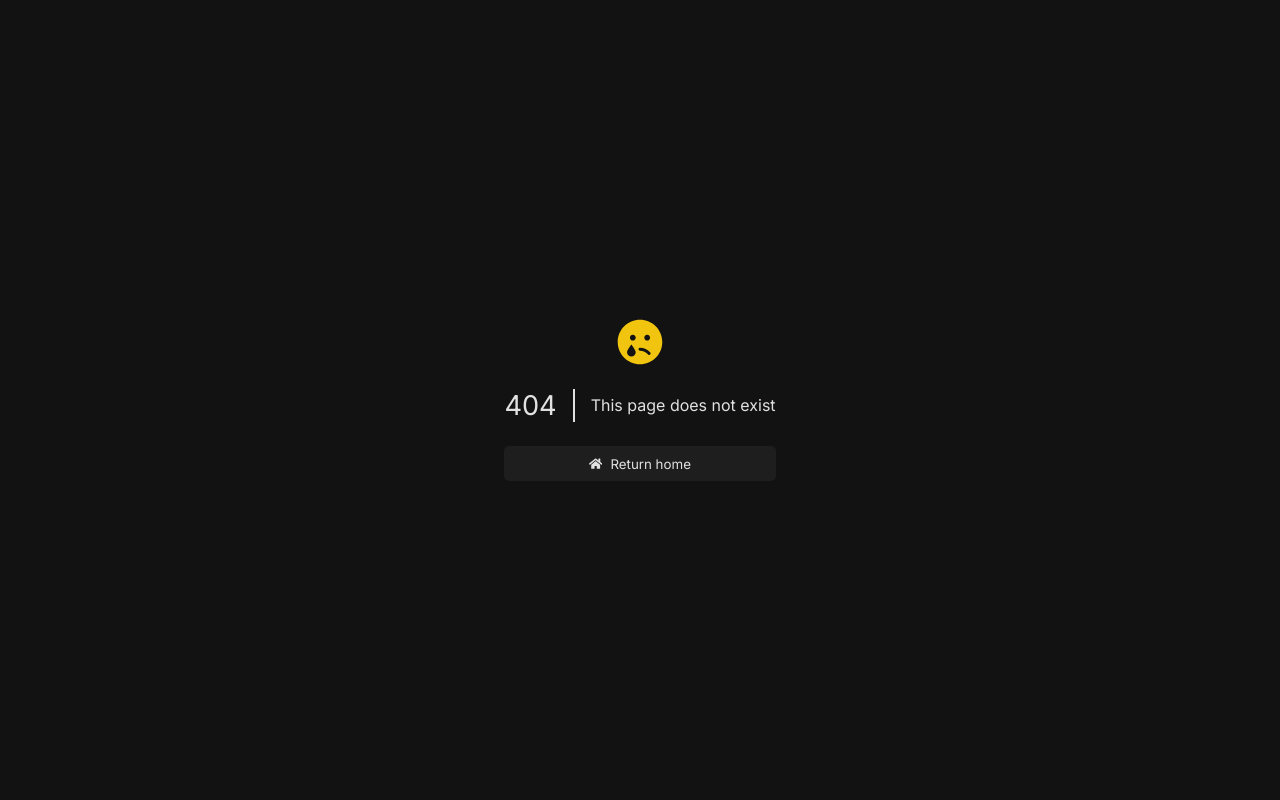
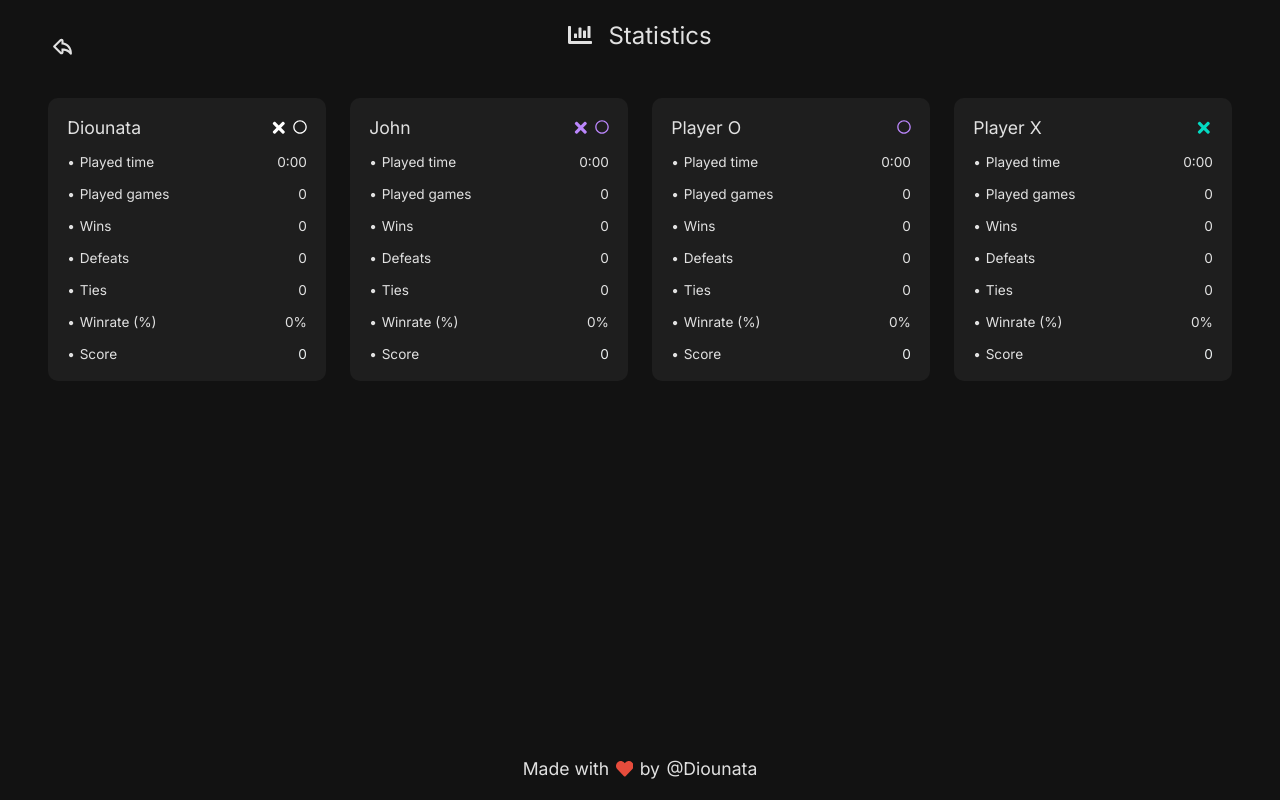
Before and after one commit to Diounata/tic-tac-toe, a Next.js app: page /statistics in a window 1280 px wide. Before the commit this address had no page. Built offline with nearby package versions, Linux system fonts and the light colour scheme.

Commit message:
Update: Leaderboard to Statistics

```diff
--- a/src/Components/Leaderboard/PlayerData.tsx
+++ b/src/Components/Leaderboard/PlayerData.tsx
@@ -1,6 +1,7 @@
 import styles from '@styles/Leaderboard/PlayerData.module.scss';
 
-import showDecimal from '../../utils/showDecimal';
+import showDecimal from '@utils/showDecimal';
+import formatTime from '@utils/timeFormat';
 
 import PlayerIcon from './PlayerIcon';
 
@@ -22,36 +23,60 @@ export default function PlayerData() {
     }
 
     return (
-        <article className={styles.container}>
+        <>
             {sortedPlayers.map((p, key) => {
                 const winrate = calcWinrate(p.match.wins, p.match.matches);
                 const isDefaultPlayer = p.name === 'Player X' || p.name === 'Player O';
 
                 return (
-                    <div key={key}>
-                        <div className={styles.icons}>
-                            <PlayerIcon
-                                color={p.color.hex}
-                                isDefaultPlayer={isDefaultPlayer}
-                                username={p.name}
-                            />
-                        </div>
+                    <div className={styles.container} key={key}>
+                        <header>
+                            <div className={styles.username}>{p.name}</div>
 
-                        <div className={styles.username}>{p.name}</div>
+                            <div className={styles.icons}>
+                                <PlayerIcon color={p.color.hex} isDefaultPlayer={isDefaultPlayer} username={p.name} />
+                            </div>
+                        </header>
 
-                        <div>{p.match.matches}</div>
-                        <div>{p.match.wins}</div>
-                        <div>{p.match.defeats}</div>
-                        <div>{p.match.ties}</div>
+                        <main>
+                            <article>
+                                <span>Played time</span>
+                                <span>{formatTime(p.playedTime)}</span>
+                            </article>
 
-                        <div>{showDecimal(winrate)} %</div>
+                            <article>
+                                <span>Played games</span>
+                                <span>{p.match.matches}</span>
+                            </article>
 
-                        <div style={{ color: getClassColor(p.score) }}>
-                            {showDecimal(p.score)}
-                        </div>
+                            <article>
+                                <span>Wins</span>
+                                <span>{p.match.wins}</span>
+                            </article>
+
+                            <article>
+                                <span>Defeats</span>
+                                <span>{p.match.defeats}</span>
+                            </article>
+
+                            <article>
+                                <span>Ties</span>
+                                <span>{p.match.ties}</span>
+                            </article>
+
+                            <article>
+                                <span>Winrate (%)</span>
+                                <span>{showDecimal(winrate)}%</span>
+                            </article>
+
+                            <article>
+                                <span>Score</span>
+                                <span style={{ color: getClassColor(p.score) }}>{showDecimal(p.score)}</span>
+                            </article>
+                        </main>
                     </div>
                 );
             })}
-        </article>
+        </>
     );
 }
--- a/src/Components/Leaderboard/PlayerIcon.tsx
+++ b/src/Components/Leaderboard/PlayerIcon.tsx
@@ -9,7 +9,7 @@ type Props = {
 
 export default function PlayerIcon({ username, color, isDefaultPlayer }: Props) {
     function showSingleIcon(): JSX.Element {
-        return username === 'Player X' ? <X color={color} /> : <O color={color} />
+        return username === 'Player X' ? <X color={color} /> : <O color={color} size='14' />
     }
 
     return (
@@ -20,7 +20,7 @@ export default function PlayerIcon({ username, color, isDefaultPlayer }: Props)
                 : (
                     <>
                         <X color={color} />
-                        <O color={color} />
+                        <O color={color} size='14' />
                     </>
                 )}
         </>
--- /dev/null
+++ b/src/Icons/ChartBar.tsx
@@ -0,0 +1,6 @@
+import { FaChartBar } from 'react-icons/fa';
+import { IconBaseProps } from 'react-icons';
+
+export default function ChartBar(props: IconBaseProps) {
+    return <FaChartBar {...props} />;
+}
--- a/src/Icons/Trophy.tsx
+++ /dev/null
@@ -1,6 +0,0 @@
-import { FaTrophy } from 'react-icons/fa';
-import { IconBaseProps } from 'react-icons';
-
-export default function Trophy(props: IconBaseProps) {
-    return <FaTrophy {...props} />;
-}
--- a/src/pages/leaderboard.tsx
+++ b/src/pages/statistics.tsx
@@ -1,7 +1,7 @@
 import styles from '@styles/Leaderboard/Leaderboard.module.scss';
 
 import TitlePage from '@utils/TitlePage';
-import Trophy from '@Icons/Trophy';
+import ChartBar from '@Icons/ChartBar';
 import ExclamationTriangle from '@Icons/ExclamationTriangle';
 
 import BackButton from '@Components/General/BackButton';
@@ -17,14 +17,14 @@ export default function Leaderboard() {
 
     return (
         <>
-            <TitlePage title='Leaderboard' />
+            <TitlePage title='Statistics' />
 
             <main>
                 <div>
                     <BackButton />
 
                     <Header>
-                        <Trophy size={24} /> Leaderboard
+                        <ChartBar size={24} /> Statistics
                     </Header>
                 </div>
 
@@ -38,17 +38,6 @@ export default function Leaderboard() {
                 )}
 
                 <div className={styles.container}>
-                    <div className={styles.tableHeader}>
-                        <span></span>
-                        <h4 className={styles.username}>Username</h4>
-                        <h4>Matches</h4>
-                        <h4>Wins</h4>
-                        <h4>Defeats</h4>
-                        <h4>Ties</h4>
-                        <h4>% Win rate</h4>
-                        <h4>Score</h4>
-                    </div>
-
                     <PlayerData />
                 </div>
             </main>
--- a/src/styles/Leaderboard/Leaderboard.module.scss
+++ b/src/styles/Leaderboard/Leaderboard.module.scss
@@ -1,30 +1,10 @@
 .container {
-    display: flex;
-    flex-direction: column;
-    align-items: stretch;
-    gap: 0.6rem;
+    display: grid;
+    grid-template-columns: repeat(auto-fill, minmax(250px, 1fr));
+    gap: 1.5rem;
 
     width: 100vw;
-    max-height: 70vh;
 
     margin-top: 3rem;
-    padding: 0 6rem;
-    text-align: center;
-
-    > div {
-        padding-bottom: 1.2rem;
-        border-bottom: 2px solid var(--light-color);
-    }
+    padding: 0 3rem;
 }
-
-.tableHeader {
-    display: grid;
-    grid-template-columns: 0.5fr 1fr 1fr 1fr 1fr 1fr 1fr 1fr;
-    align-items: center;
-    justify-content: center;
-    gap: 0.5rem;
-}
-
-.username {
-    text-align: start;
-}
--- a/src/styles/Leaderboard/PlayerData.module.scss
+++ b/src/styles/Leaderboard/PlayerData.module.scss
@@ -1,27 +1,41 @@
 .container {
-    overflow: auto;
+    &,
+    main {
+        display: flex;
+        flex-direction: column;
+        justify-content: space-between;
+    }
 
-    > div {
-        display: grid;
-        grid-template-columns: 0.5fr 1fr 1fr 1fr 1fr 1fr 1fr 1fr;
-        align-items: center;
+    gap: 1rem;
+
+    padding: 1.2rem;
+
+    background: var(--light-color);
+    border-radius: 10px;
+
+    header,
+    main article {
+        display: flex;
         justify-content: space-between;
-        gap: 0.5rem;
+    }
 
-        padding: 1.2rem 0;
-        border-bottom: 2px solid var(--light-color);
+    header {
+        font-size: 1.1em;
     }
-}
 
-.username {
-    text-align: start;
+    main {
+        font-size: 0.85em;
+        gap: 1rem;
+
+        article span:first-of-type::before {
+            content: '•';
+            padding-right: 0.3rem;
+        }
+    }
 }
 
 .icons {
     display: inline-flex;
     align-items: center;
-    justify-content: center;
-    gap: 1rem;
-
-    padding-left: 0.5rem;
+    gap: 0.3rem;
 }
```
Also changed, not shown: src/Components/General/Menu.tsx (+8 -8 lines).
